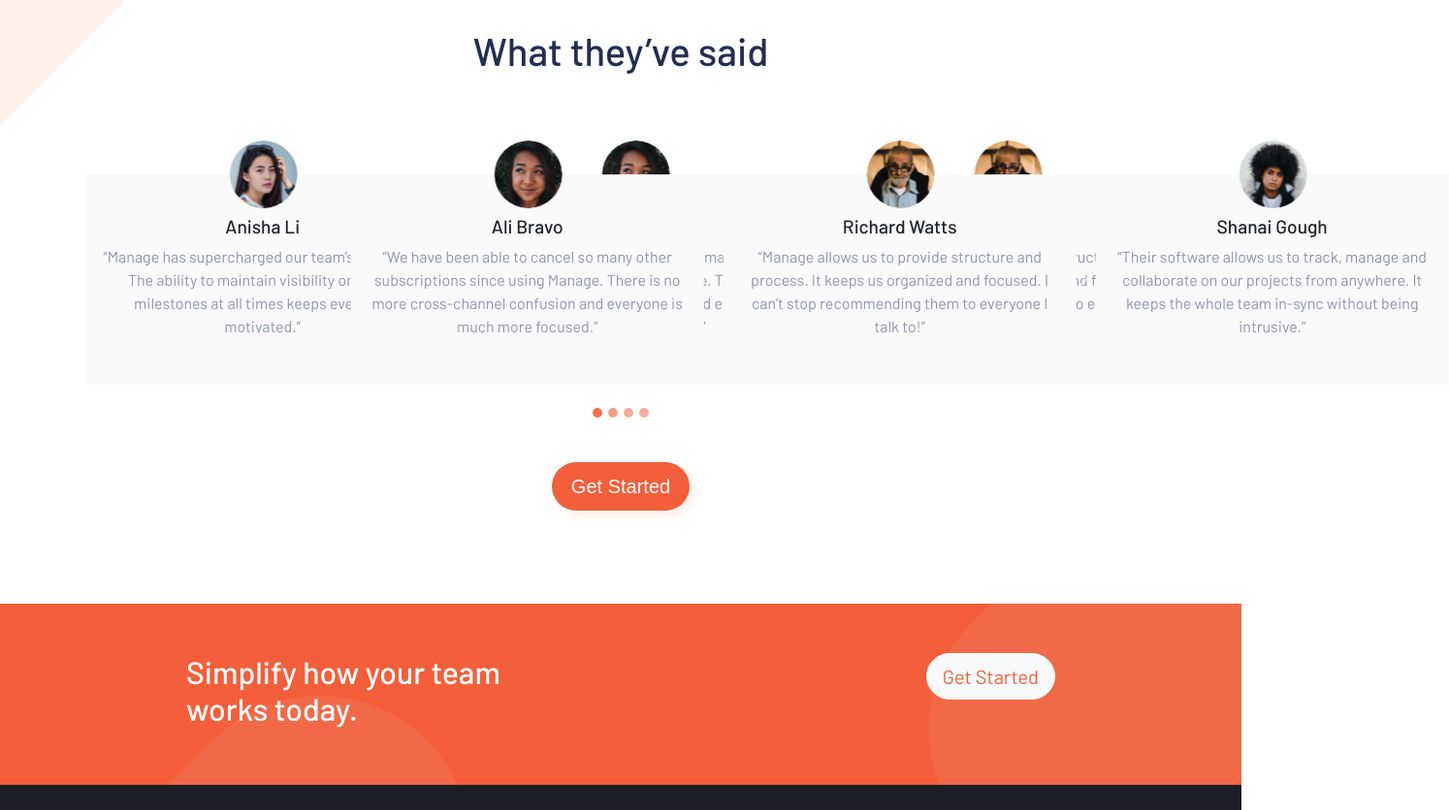
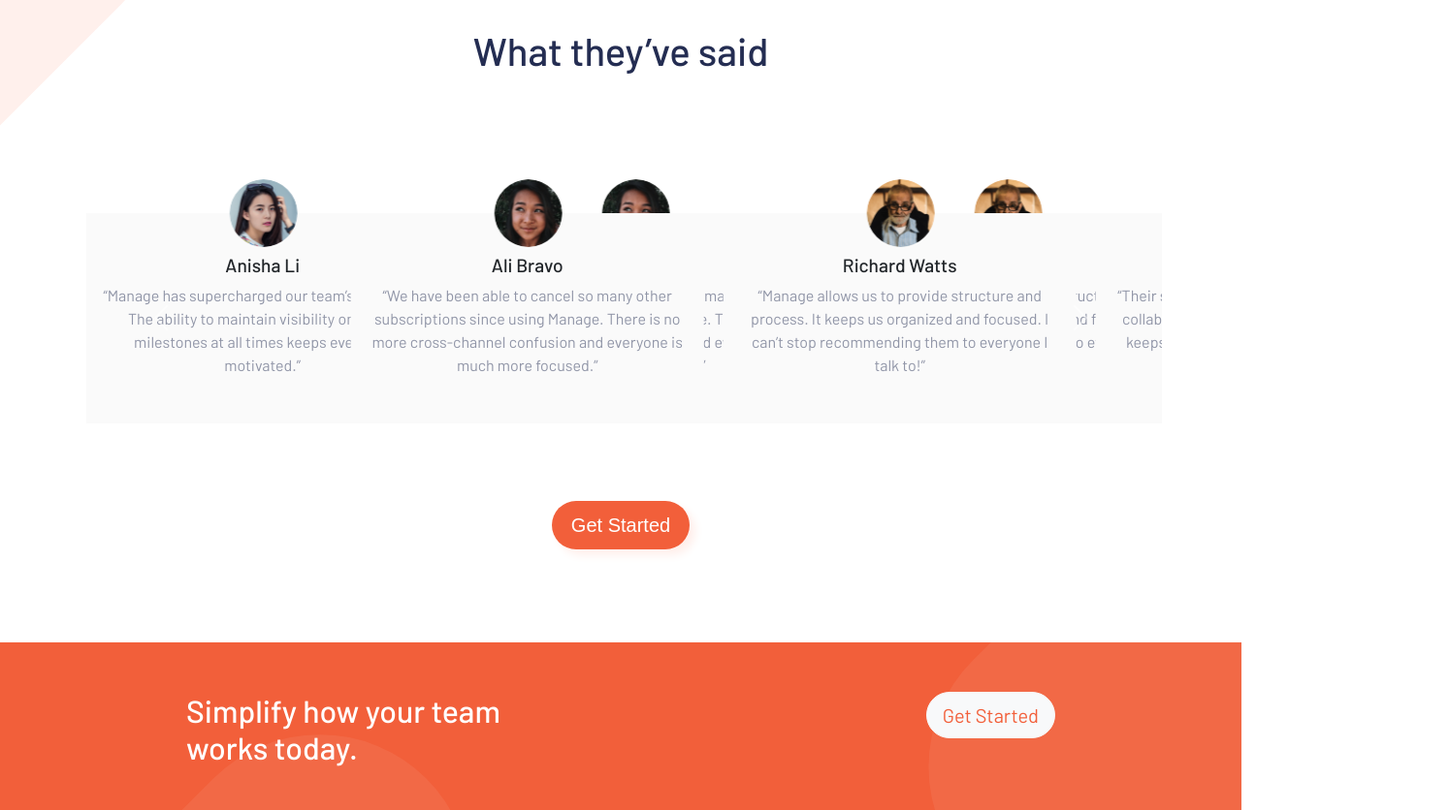
Before and after one commit to Starisblack/manage-landing-page-master, a plain HTML site: page index.html in a window 1280 px wide. Shown: the part 1384-2220 px from the top of the page at 97% size, 1494 px wide, since content can reach past the window. Drawn offline with nearby package versions, Linux system fonts and the light colour scheme; a web font is replaced by a local one.

Commit message:
updated slides

```diff
--- a/index.html
+++ b/index.html
@@ -145,7 +145,7 @@
 
       <div class="container text-center my-3 testimonial-container">
         <h1 class="text-center mb-5 test-title">What they’ve said</h1>
-        <div class="row mx-auto my-auto justify-content-center">
+        <div class="row mx-auto my-auto justify-content-center testimonial-slide">
 
           <div id="recipeCarousel" class="carousel slide" data-bs-ride="carousel">
             <div class="carousel-indicators">
```
